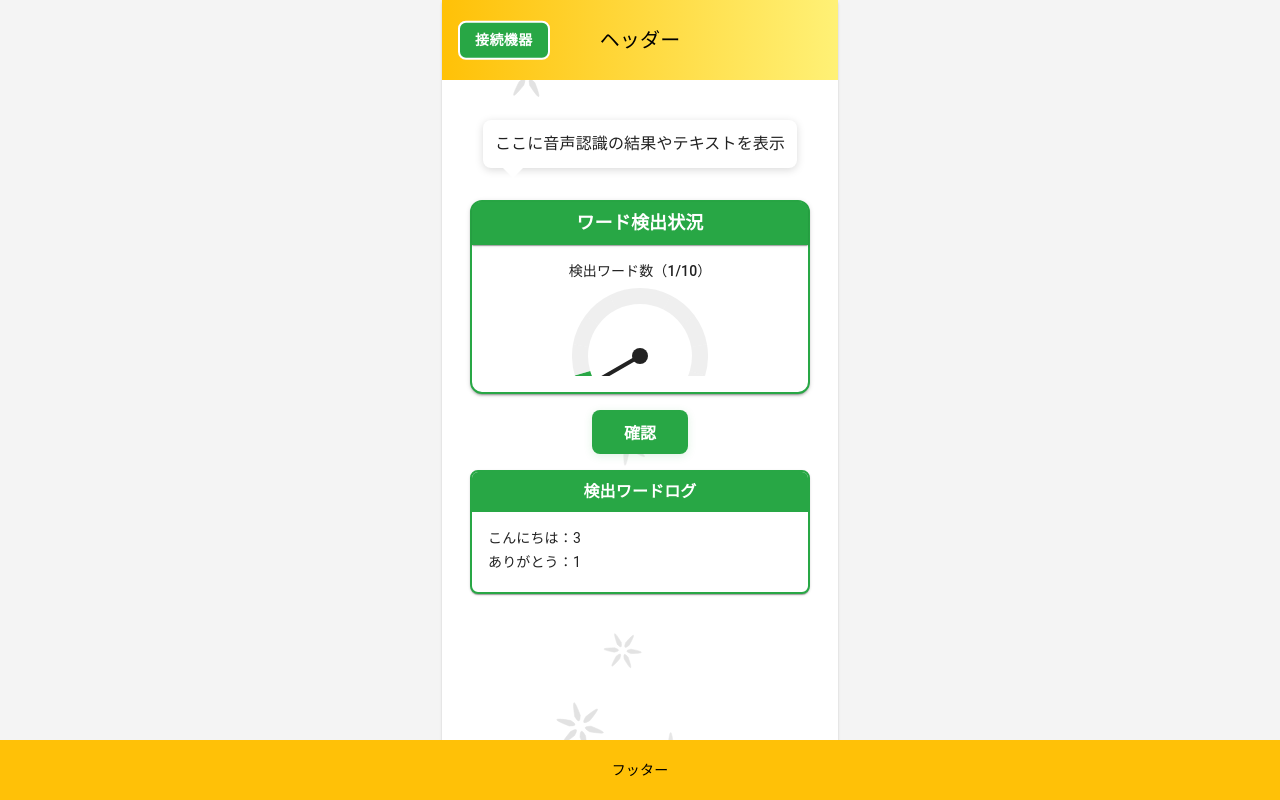
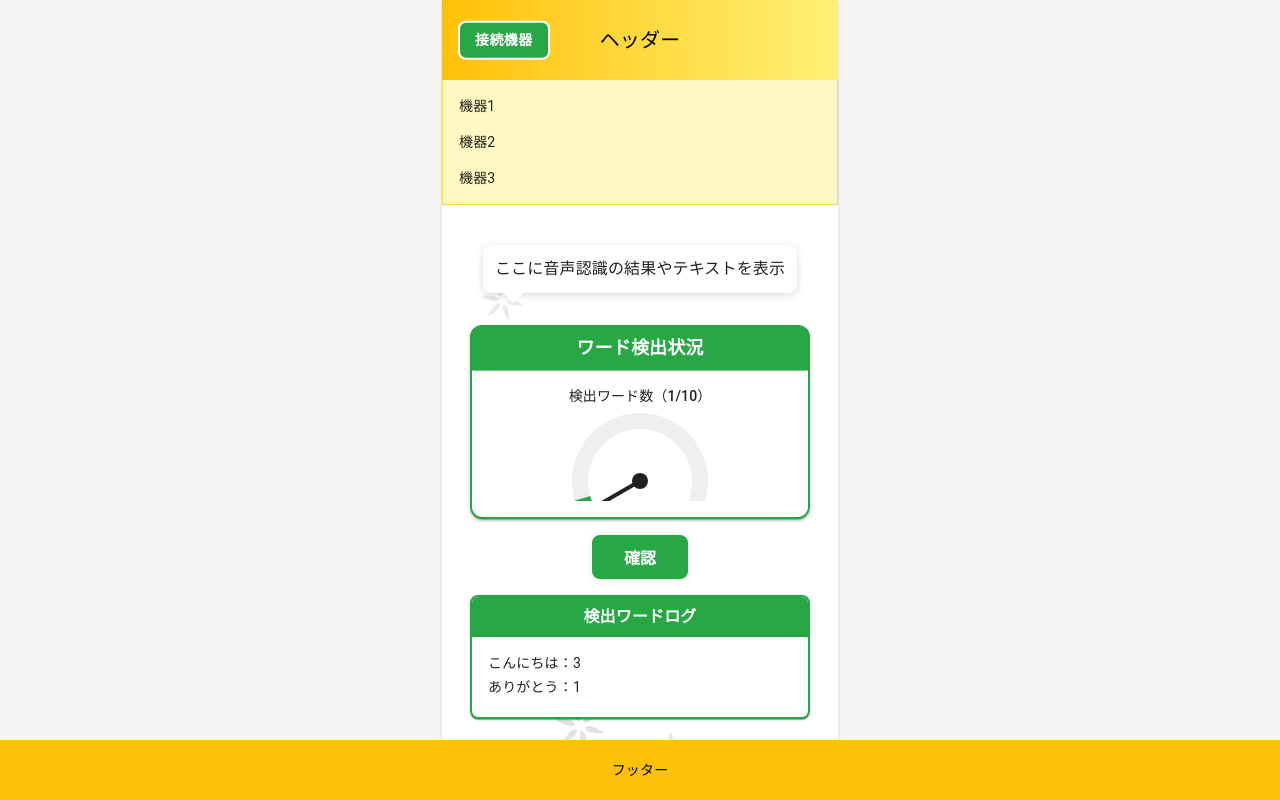
Before and after one commit to ice28992/WIMC2025-c-web, a Next.js app in the folder frontend/: page / in a window 1280 px wide. Both pictures are taken after a click on the button "接続機器". Built offline with nearby package versions, Linux system fonts and the light colour scheme; a web font is replaced by a local one.

Commit message:
feat:機器ボタンを押したらタイトルが変わる機能を追加

```diff
--- a/frontend/src/components/ui/header.tsx
+++ b/frontend/src/components/ui/header.tsx
@@ -1,13 +1,28 @@
 "use client";
 
-import { Box, Typography, Button } from "@mui/material";
+import { Box, Typography, Button, Collapse, List, ListItemButton, ListItemText } from "@mui/material";
+import { useState } from "react";
 
 export default function Header() {
+  const [open, setOpen] = useState(false);       // リスト表示の開閉
+  const [title, setTitle] = useState("ヘッダー"); // ヘッダータイトル
+
+  const handleToggle = () => setOpen(!open);
+
+  const handleSelect = (item: string) => {
+    setTitle(item);   // タイトルを更新
+    setOpen(false);   // リストを閉じる
+  };
+
+  const devices = ["機器1", "機器2", "機器3"];// 接続機器リスト
+
   return (
+    <Box sx={{ width: "100%", position: "relative" }}>
+      {/* ヘッダー本体 */}
       <Box
         sx={{
           width: "100%",
-        height: "80px",
+          height: 80,
           background: "linear-gradient(90deg, #FFC107 0%, #FFF176 100%)",
           display: "flex",
           alignItems: "center",
@@ -15,8 +30,10 @@ export default function Header() {
           position: "relative",
         }}
       >
+        {/* 接続機器ボタン */}
         <Button
           variant="outlined"
+          onClick={handleToggle}
           sx={{
             position: "absolute",
             left: 16,
@@ -37,9 +54,32 @@ export default function Header() {
         >
           接続機器
         </Button>
+
+        {/* タイトル */}
         <Typography variant="h6" color="black">
-        ヘッダー
+          {title}
         </Typography>
+      </Box>
+
+      {/* ドロップダウンリスト */}
+      <Collapse in={open} timeout="auto" unmountOnExit>
+        <Box
+          sx={{
+            bgcolor: "#FFF9C4",
+            borderBottom: "1px solid #FFD54F",
+            borderLeft: "1px solid #FFD54F",
+            borderRight: "1px solid #FFD54F",
+          }}
+        >
+          <List dense>
+            {devices.map((device) => (
+              <ListItemButton key={device} onClick={() => handleSelect(device)}>
+                <ListItemText primary={device} />
+              </ListItemButton>
+            ))}
+          </List>
+        </Box>
+      </Collapse>
     </Box>
   );
 }
```
Lines whose indentation alone changed are shown as unchanged.
